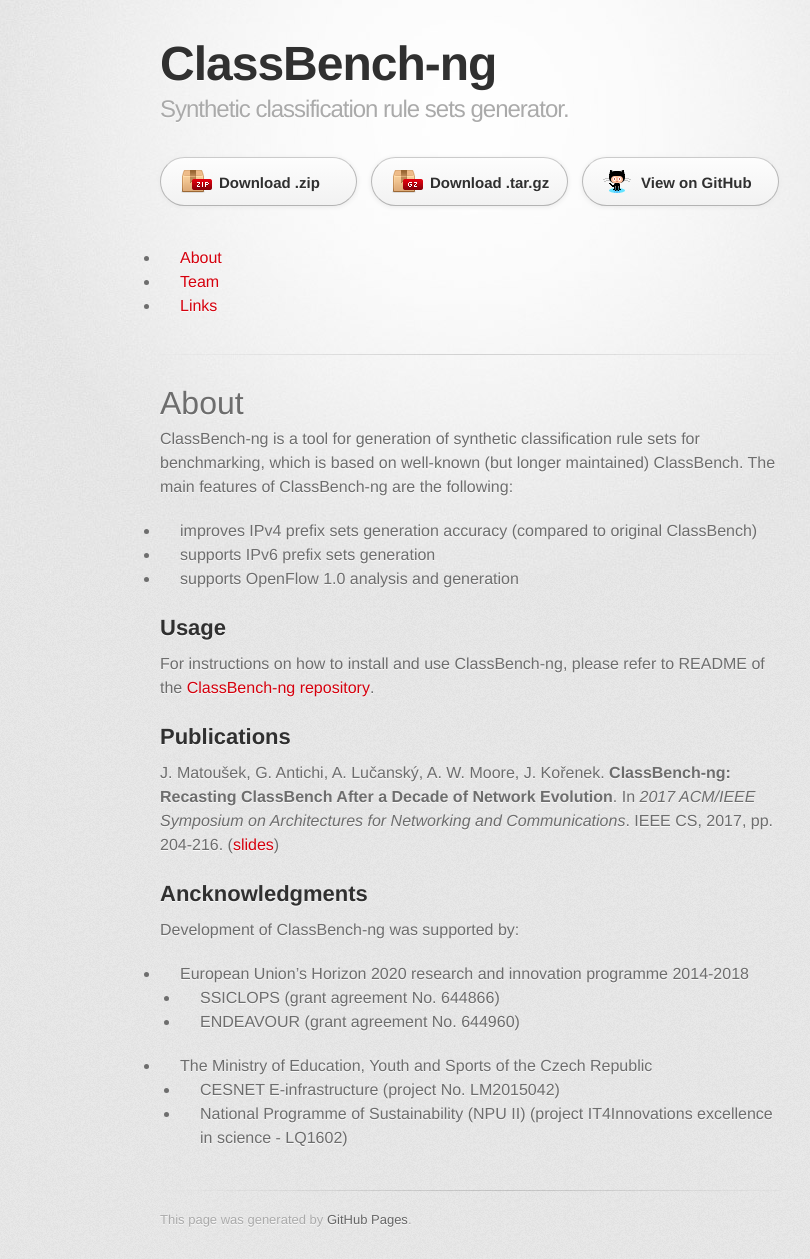
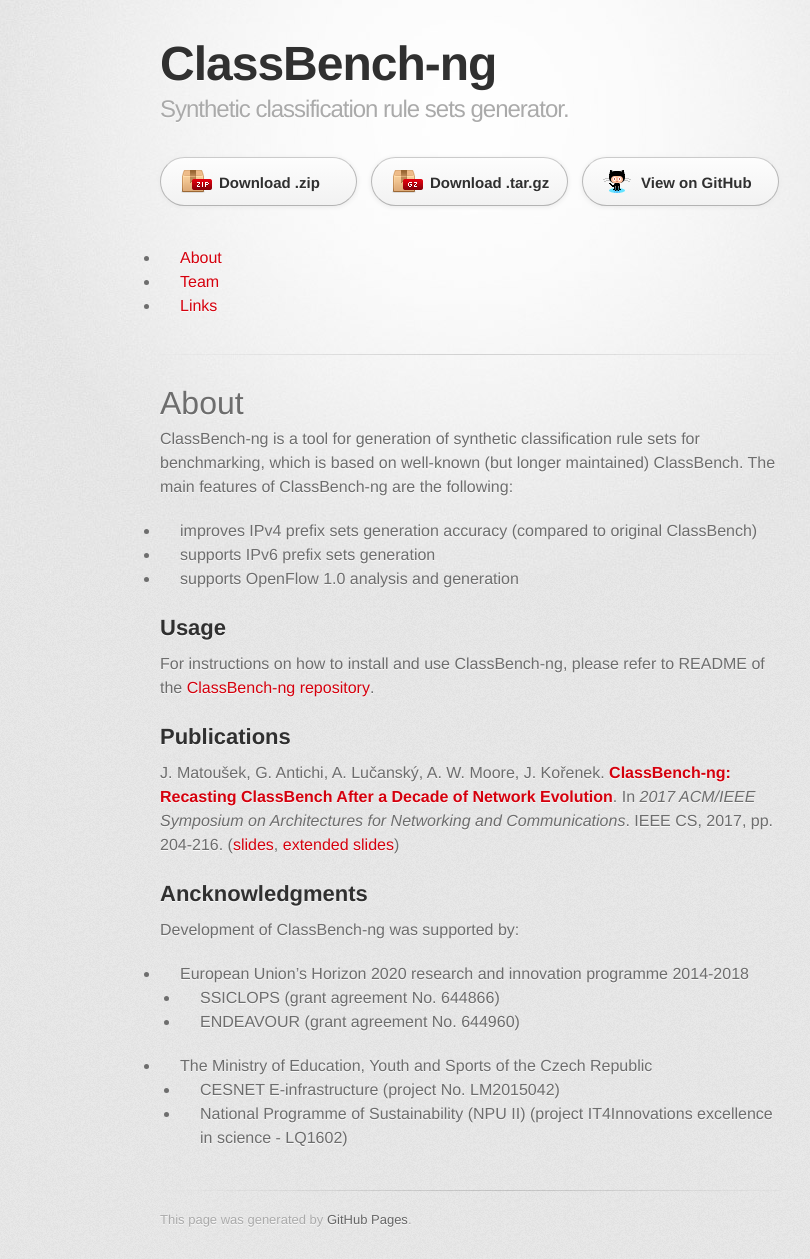
Before and after one commit to classbench-ng/classbench-ng.github.io, a Jekyll site: the page built from index.md, in a window 1280 px wide. Shown: the whole page, without its empty margins (170-980 px from the left). Built offline with Jekyll 4.4.1, drawn with Linux system fonts in a browser that asks for light colours; some web fonts are replaced; our own code applies the rules of GitHub Pages for plain Markdown files.

Commit message:
Added extended version of ClassBench-ng slides.

```diff
--- a/index.md
+++ b/index.md
@@ -16,7 +16,7 @@ For instructions on how to install and use ClassBench-ng, please refer to README
 
 ## Publications
 
-J. Matoušek, G. Antichi, A. Lučanský, A. W. Moore, J. Kořenek. **ClassBench-ng: Recasting ClassBench After a Decade of Network Evolution**. In *2017 ACM/IEEE Symposium on Architectures for Networking and Communications*. IEEE CS, 2017, pp. 204-216. ([slides](https://classbench-ng.github.io/presentation.pdf))
+J. Matoušek, G. Antichi, A. Lučanský, A. W. Moore, J. Kořenek. [**ClassBench-ng: Recasting ClassBench After a Decade of Network Evolution**](http://dl.acm.org/citation.cfm?id=3101101). In *2017 ACM/IEEE Symposium on Architectures for Networking and Communications*. IEEE CS, 2017, pp. 204-216. ([slides]({{ site.baseurl }}/presentation.pdf), [extended slides]({{ site.baseurl }}/presentation_extended.pdf))
 
 ## Ancknowledgments
 
```
Also changed, not shown: 1 other file.
